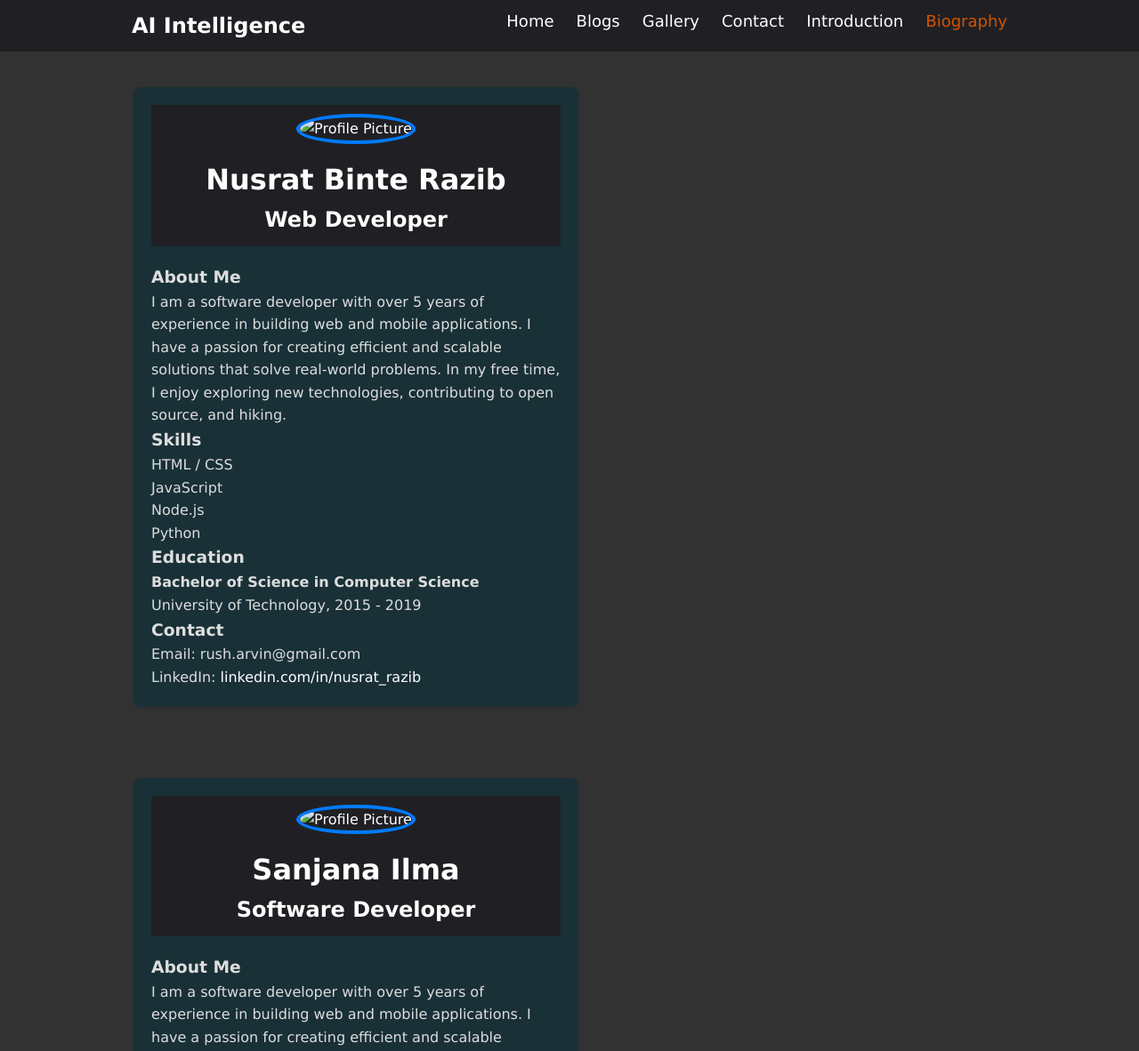
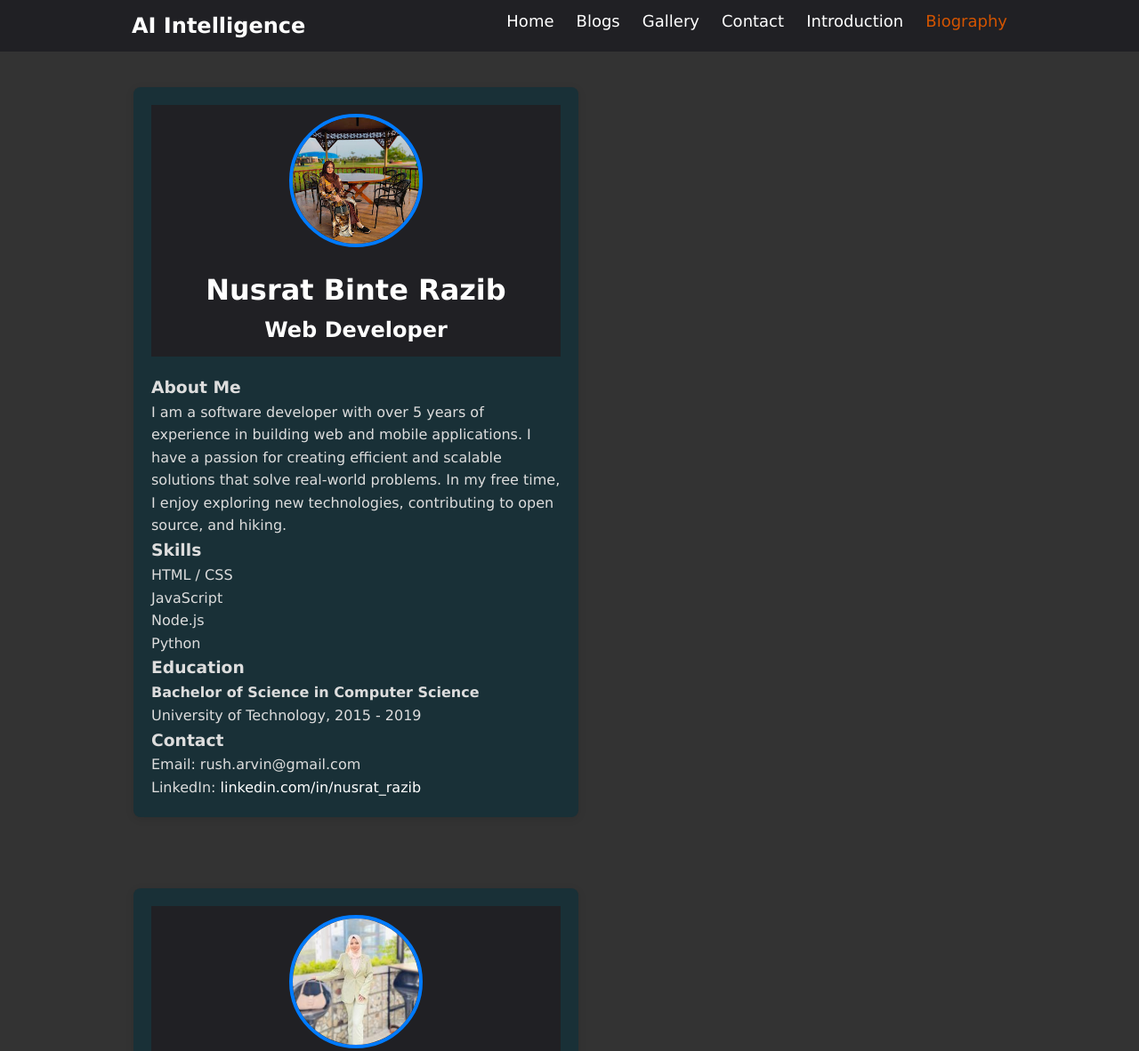
Before and after one commit to Nusrat-Razib/iit, a plain HTML site: page biography.html in a window 1280 px wide. Shown: the top 1182 px of the page at 89% size. Drawn offline with Linux system fonts and the light colour scheme.

Commit message:
bio change

```diff
--- a/biography.html
+++ b/biography.html
@@ -29,7 +29,7 @@
 
     <div class="bio-container">
         <header class="profile-header">
-            <img src="../Assignment/images/nusrat.png" alt="Profile Picture" class="profile-img">
+            <img src="images/nusrat.png" alt="Profile Picture" class="profile-img">
             <h1>Nusrat Binte Razib</h1>
             <h2>Web Developer</h2>
         </header>
@@ -68,7 +68,7 @@
     </div>
     <div class="bio-container">
         <header class="profile-header">
-            <img src="../Assignment/images/ilma.jpg" alt="Profile Picture" class="profile-img">
+            <img src="images/ilma.jpg" alt="Profile Picture" class="profile-img">
             <h1>Sanjana Ilma</h1>
             <h2>Software Developer</h2>
         </header>
```
